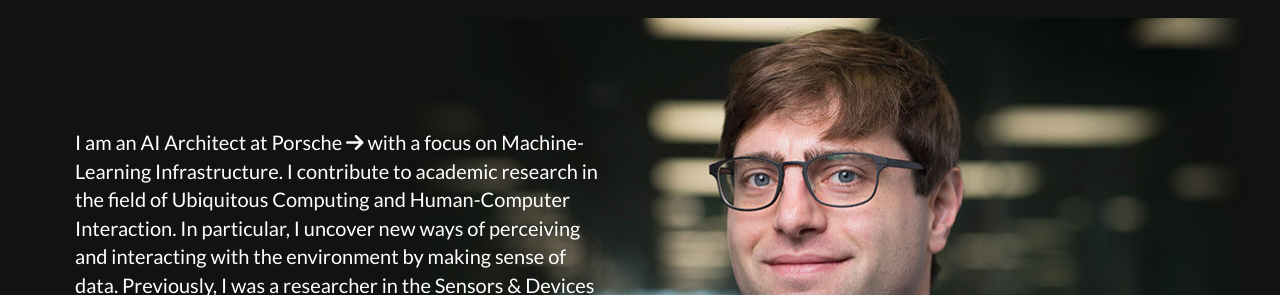
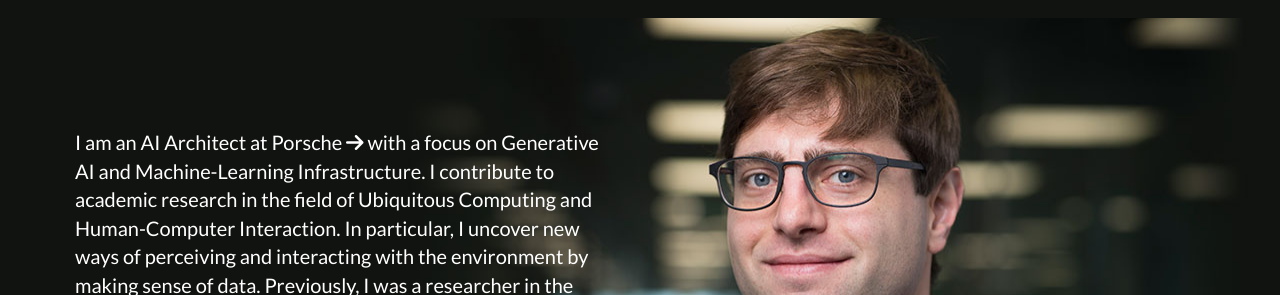
Before and after one commit to tobias-gp/tobias-gp.github.io, a plain HTML site: page index.html in a window 1280 px wide. Shown: the part 92-387 px from the top of the page. Drawn offline with nearby package versions, Linux system fonts and the light colour scheme.

Commit message:
updating bio

```diff
--- a/index.html
+++ b/index.html
@@ -66,7 +66,7 @@
 			<div class="row">
 				<div class="col-lg-6 ">
 					<div class="intro-text">
-<p>I am an AI Architect at Porsche <a href="http://www.porsche.com" target="_blank"><i class="fa link-white fa-arrow-right"></i></a> with a focus on Machine-Learning Infrastructure.
+<p>I am an AI Architect at Porsche <a href="http://www.porsche.com" target="_blank"><i class="fa link-white fa-arrow-right"></i></a> with a focus on Generative AI and Machine-Learning Infrastructure.
 I contribute to academic research in the field of Ubiquitous Computing and Human-Computer Interaction.
 In particular, I uncover new ways of perceiving and interacting with the environment by making sense of data.
 Previously, I was a researcher in the Sensors & Devices Group <a href="http://research.microsoft.com/en-us/groups/sendev/default.aspx" target="_blank"><i class="fa link-white fa-arrow-right"></i></a> at Microsoft Research Cambridge and a Morgan Fellow at Downing College <a href="http://www.dow.cam.ac.uk/" target="_blank"><i class="fa link-white fa-arrow-right"></i></a>.
```
